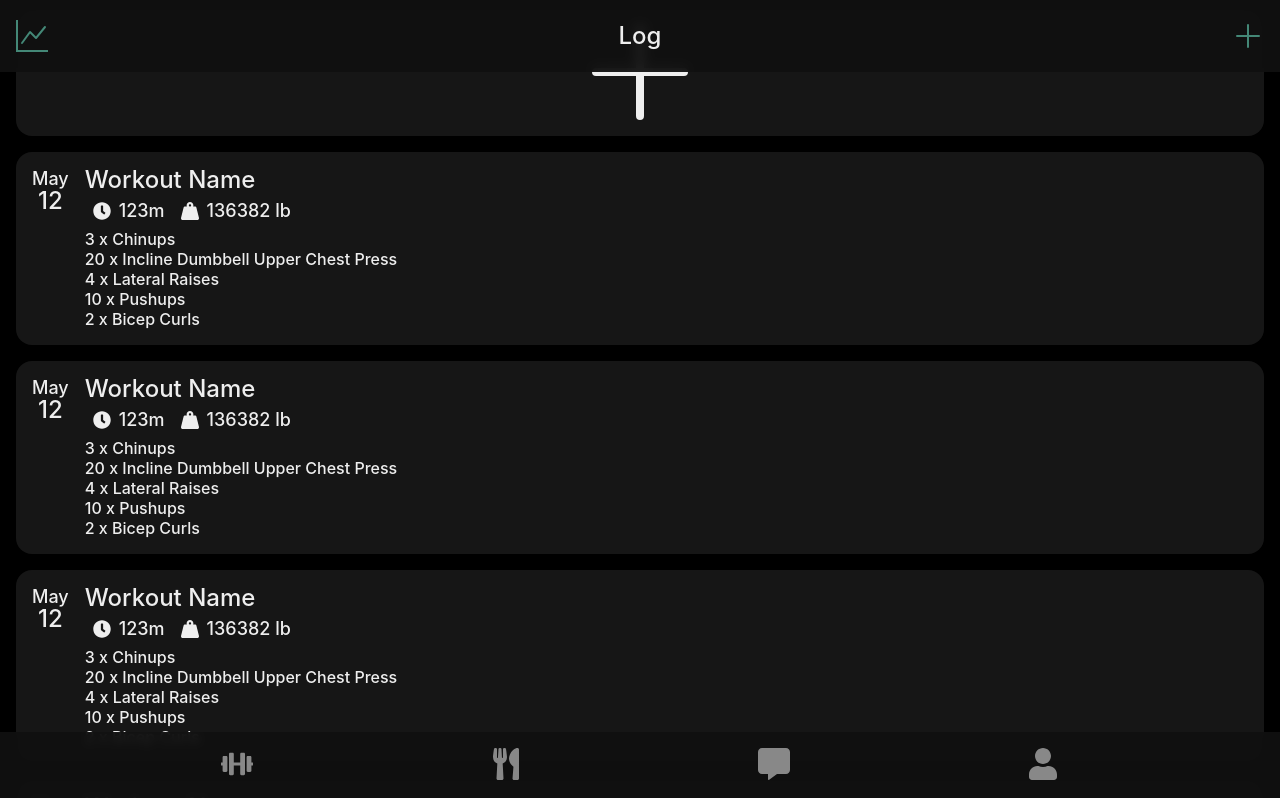
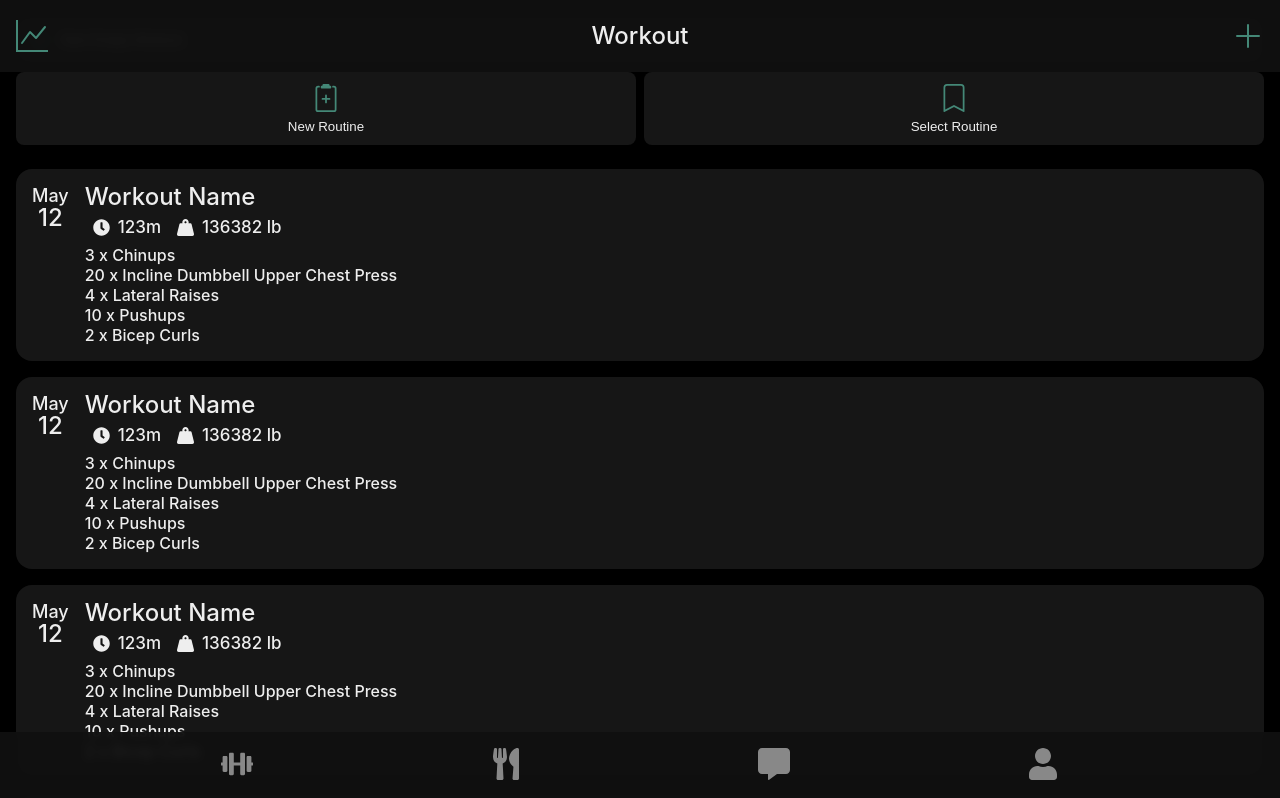
Before and after one commit to Arnav350/gojim, a React (Create React App) app: page /logs in a window 1280 px wide. Shown: the top 798 px of the page. Built offline with nearby package versions, Linux system fonts and the light colour scheme.

Commit message:
added input / button styling, worked on workout

```diff
--- a/src/App.css
+++ b/src/App.css
@@ -26,6 +26,12 @@ input {
   color: #eee;
 }
 
+button,
+input {
+  border: none;
+  outline: none;
+}
+
 /* body::-webkit-scrollbar {
   display: none;
 }
--- a/src/App.tsx
+++ b/src/App.tsx
@@ -3,7 +3,7 @@ import { BrowserRouter as Router, Routes, Route } from "react-router-dom";
 import Home from "./pages/Home";
 import SignIn from "./pages/SignIn";
 import SignUp from "./pages/SignUp";
-import Logs from "./pages/Logs";
+import Workout from "./pages/Workout";
 import Nutrition from "./pages/Nutrition";
 import Food from "./pages/Food";
 import Connect from "./pages/Connect";
@@ -22,7 +22,7 @@ function App() {
 
         {/* Protected Routes */}
 
-        <Route path="/logs" element={<Logs />} />
+        <Route path="/logs" element={<Workout />} />
         {/* Workout Log Page
         Includes workout logs, create a new workout, and progress graph */}
 
--- a/src/components/Log.tsx
+++ b/src/components/Log.tsx
@@ -1,6 +1,6 @@
 import React from "react";
 import { FaClock, FaWeightHanging } from "react-icons/fa";
-import "../pages/Logs.css";
+import "../pages/Workout";
 
 function Log() {
   return (
--- a/src/pages/Connect.css
+++ b/src/pages/Connect.css
@@ -27,8 +27,6 @@
 .connect__input {
   background-color: transparent;
   width: 100%;
-  border: none;
-  outline: none;
   font-size: 16px;
 }
 
--- a/src/pages/Food.css
+++ b/src/pages/Food.css
@@ -25,8 +25,16 @@
 }
 
 .food__heading {
-  padding: 8px 0;
+  padding: 8px 16px;
   font-size: 24px;
+  border-radius: 8px;
+}
+
+.food__edit {
+  display: flex;
+  justify-content: center;
+  background-color: transparent;
+  border: none;
 }
 
 .food__search {
@@ -47,8 +55,6 @@
 .food__input {
   background-color: transparent;
   width: 100%;
-  border: none;
-  outline: none;
   font-size: 16px;
 }
 
--- a/src/pages/Food.tsx
+++ b/src/pages/Food.tsx
@@ -1,9 +1,10 @@
-import React from "react";
+import React, { useRef, useState } from "react";
 import History from "../components/History";
 import { Link } from "react-router-dom";
 import {
   BsArrowLeft,
   BsPencilSquare,
+  BsCheckLg,
   BsSearch,
   BsUpcScan,
   BsStopwatch,
@@ -12,6 +13,24 @@ import {
 import "./Food.css";
 
 function Food() {
+  const heading = useRef<HTMLDivElement>(null!);
+
+  const [edit, setEdit] = useState<boolean>(false);
+
+  function toggleHeadingEdit() {
+    if (edit) {
+      setEdit(false);
+      heading.current.contentEditable = "false";
+      heading.current.style.backgroundColor = "transparent";
+      heading.current.style.outline = "none";
+    } else {
+      setEdit(true);
+      heading.current.contentEditable = "true";
+      heading.current.style.backgroundColor = "black";
+      heading.current.style.outline = "2px solid #444";
+    }
+  }
+
   return (
     <div className="food">
       <div className="food__top">
@@ -19,8 +38,21 @@ function Food() {
           <Link to="/nutrition">
             <BsArrowLeft className="food__nav" />
           </Link>
-          <h2 className="food__heading">Meal Name</h2>
-          <BsPencilSquare className="food__nav" />
+          <h2
+            contentEditable="false"
+            suppressContentEditableWarning
+            className="food__heading"
+            ref={heading}
+          >
+            Meal Name
+          </h2>
+          <button className="food__edit" onClick={toggleHeadingEdit}>
+            {edit ? (
+              <BsCheckLg className="food__nav" />
+            ) : (
+              <BsPencilSquare className="food__nav" />
+            )}
+          </button>
         </div>
         <div className="food__search">
           <BsSearch className="food__magnify" />
--- a/src/pages/Logs.tsx
+++ /dev/null
@@ -1,32 +0,0 @@
-import React from "react";
-import Log from "../components/Log";
-import { Link } from "react-router-dom";
-import { BsGraphUp, BsPlusLg } from "react-icons/bs";
-import "./Logs.css";
-
-function Logs() {
-  return (
-    <div className="logs">
-      <div className="logs__top">
-        <BsGraphUp className="logs__nav" />
-        <h2 className="logs__heading">Log</h2>
-        <BsPlusLg className="logs__nav" />
-      </div>
-      <div className="logs__list">
-        <div className="logs__new">
-          <BsPlusLg className="logs__plus" />
-        </div>
-        <Log />
-        <Log />
-        <Log />
-        <Log />
-        <Log />
-        <Log />
-        <Log />
-        <Log />
-      </div>
-    </div>
-  );
-}
-
-export default Logs;
--- a/src/pages/Nutrition.css
+++ b/src/pages/Nutrition.css
@@ -127,14 +127,12 @@
   border-radius: 16px;
 }
 
-.nutrition__title {
+.nutrition__input {
   padding: 8px;
   width: 100%;
   font-size: 16px;
   background-color: #161616;
-  border: none;
   border-bottom: 1px solid #eee;
-  outline: none;
   font-weight: 600;
 }
 
@@ -143,9 +141,7 @@
   padding: 8px;
   width: 100%;
   background-color: #487;
-  border: none;
   border-radius: 4px;
-  outline: none;
   font-size: 16px;
   font-weight: 600;
 }
@@ -200,9 +196,7 @@
   padding: 8px;
   width: 100%;
   background-color: #487;
-  border: none;
   border-radius: 4px;
-  outline: none;
   font-size: 14px;
   font-weight: 600;
 }
--- a/src/pages/Nutrition.tsx
+++ b/src/pages/Nutrition.tsx
@@ -50,7 +50,7 @@ function Nutrition() {
           <input
             type="text"
             placeholder="Meal Title..."
-            className="nutrition__title"
+            className="nutrition__input"
           />
           <Link to="/food">
             <button className="nutrition__button">Add Meal</button>
--- a/src/pages/Profile.css
+++ b/src/pages/Profile.css
@@ -79,8 +79,6 @@
   background-color: #487;
   margin: 4px;
   padding: 4px 20px;
-  border: none;
   border-radius: 8px;
-  outline: none;
   font-size: 16px;
 }
--- a/src/pages/Logs.css
+++ b/src/pages/Workout.css
@@ -1,4 +1,4 @@
-.logs__top {
+.workout__top {
   position: fixed;
   top: 0;
   display: flex;
@@ -10,36 +10,67 @@
   background-color: #111e;
 }
 
-.logs__nav {
+.workout__nav {
   color: #487;
   font-size: 32px;
 }
 
-.logs__heading {
+.workout__heading {
   padding: 8px 0;
   font-size: 24px;
 }
 
-.logs__list {
+.workout__box {
+  padding: 16px;
+  display: flex;
+  flex-direction: column;
+}
+
+.workout__empty {
+  display: flex;
+  align-items: center;
+  padding: 8px;
+  background-color: #161616;
+  border-radius: 8px;
+}
+
+.workout__plus {
+  margin: 4px;
+  color: #487;
+  font-size: 24px;
+}
+
+.workout__subtitle {
+  padding: 4px;
+  font-weight: 400;
+}
+
+.workout__routines {
+  display: flex;
+  justify-content: space-between;
+  margin-top: 8px;
+}
+
+.workout__routine {
+  display: flex;
+  flex-direction: column;
+  align-items: center;
+  padding: 8px;
+  width: calc(50% - 4px);
+  background-color: #161616;
+  border-radius: 8px;
+}
+
+.workout__icon {
+  margin: 4px;
+  color: #487;
+  font-size: 28px;
+}
+
+.workout__logs {
   display: flex;
   flex-direction: column;
   padding: 0 16px;
-}
-
-.logs__new {
-  display: flex;
-  justify-content: center;
-  align-items: center;
-  margin: 8px 0;
-  width: 100%;
-  height: 128px;
-  background-color: #161616;
-  border-radius: 16px;
-}
-
-.logs__plus {
-  font-size: 128px;
-  color: #eee;
 }
 
 .log {
@@ -83,7 +114,7 @@
   display: flex;
   align-items: center;
   padding: 0 8px;
-  font-size: 18px;
+  font-size: 17px;
 }
 
 .log__icon {
--- /dev/null
+++ b/src/pages/Workout.tsx
@@ -0,0 +1,50 @@
+import React from "react";
+import Log from "../components/Log";
+import { Link } from "react-router-dom";
+import {
+  BsGraphUp,
+  BsPlusLg,
+  BsClipboard2Plus,
+  BsBookmark,
+} from "react-icons/bs";
+import "./Workout.css";
+
+function Workout() {
+  return (
+    <div className="workout">
+      <div className="workout__top">
+        <BsGraphUp className="workout__nav" />
+        <h2 className="workout__heading">Workout</h2>
+        <BsPlusLg className="workout__nav" />
+      </div>
+      <div className="workout__box">
+        <button className="workout__empty">
+          <BsPlusLg className="workout__plus" />
+          <h4 className="workout__subtitle">Start Empty Workout</h4>
+        </button>
+        <div className="workout__routines">
+          <button className="workout__routine">
+            <BsClipboard2Plus className="workout__icon" />
+            <h4 className="workout__subtitle">New Routine</h4>
+          </button>
+          <button className="workout__routine">
+            <BsBookmark className="workout__icon" />
+            <h4 className="workout__subtitle">Select Routine</h4>
+          </button>
+        </div>
+      </div>
+      <div className="workout__logs">
+        <Log />
+        <Log />
+        <Log />
+        <Log />
+        <Log />
+        <Log />
+        <Log />
+        <Log />
+      </div>
+    </div>
+  );
+}
+
+export default Workout;
```
